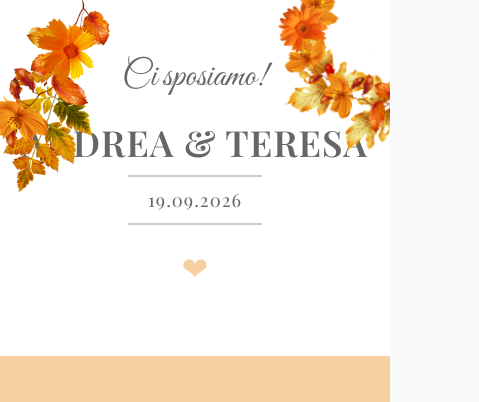
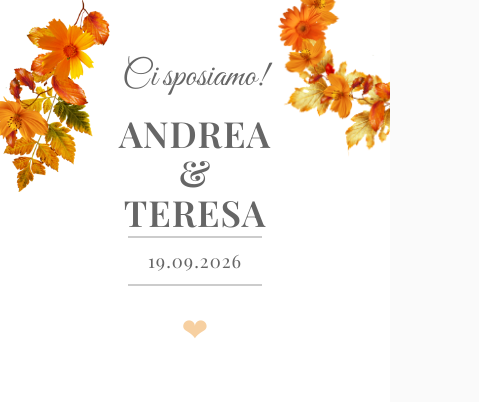
Before and after one commit to DanielePassabi/andrea-e-teresa-wedding, a plain HTML site: page index.html in a window 390 px wide. Shown: the top 402 px of the page, 479 px wide, since content can reach past the window. Drawn offline with nearby package versions, Linux system fonts and the light colour scheme.

Commit message:
Small fix to CSS

```diff
--- a/index.html
+++ b/index.html
@@ -27,7 +27,11 @@
         <img class="decor right" src="images/website/decor-2.png" alt="Watercolor brush stroke right">
 
         <p class="script">Ci sposiamo!</p>
-        <h1>ANDREA &amp; TERESA</h1>
+        <h1>
+            <span class="hero-name">ANDREA</span>
+            <span class="hero-amp">&amp;</span>
+            <span class="hero-name">TERESA</span>
+        </h1>
         <p class="date">19.09.2026</p>
         <div class="heart">&#10084;</div>
     </section>
--- a/style.css
+++ b/style.css
@@ -506,4 +506,24 @@ body {
         font-size: 1rem;
         line-height: 1.6;
     }
+
+    /* a) “ANDREA & TERESA” su tre righe */
+    .hero-name,
+    .hero-amp {
+        display: block;
+        /* uno sotto l’altro */
+        line-height: 1.1;
+    }
+
+    /* b) IBAN ridotto */
+    .gift-text strong {
+        font-size: 0.9rem;
+        letter-spacing: .5px;
+    }
+
+    /* c) Titolo – Come ci siamo conosciuti */
+    .story-title {
+        font-size: 2.25rem;
+        /* prima ~3rem */
+    }
 }
```
